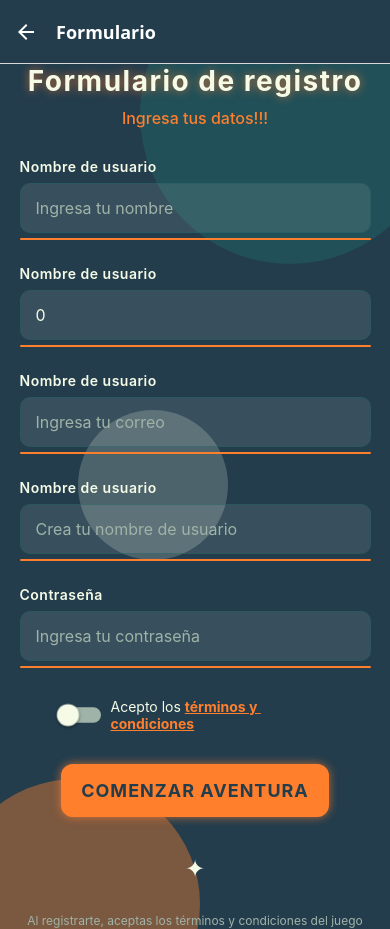
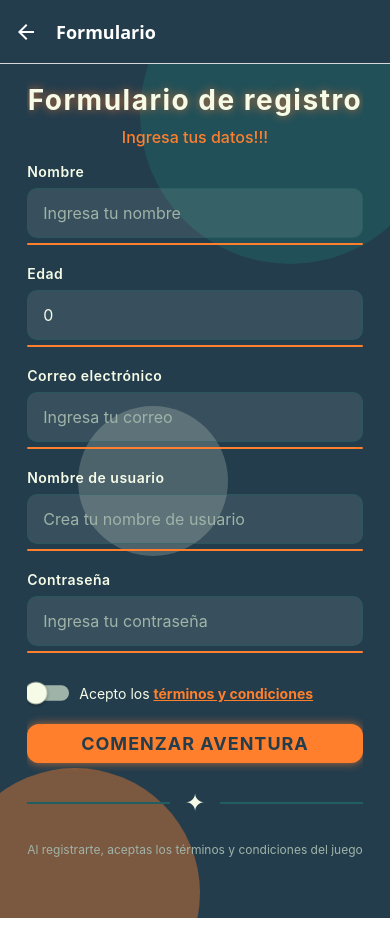
Before and after one commit to GersonTeranGT/movilesIIproyecto, a React Native app: screen /Formulario in a window 390 px wide. Built offline with nearby package versions, Linux system fonts and the light colour scheme.

Commit message:
implementacion de los datos user

```diff
--- a/screens/FormScreen.tsx
+++ b/screens/FormScreen.tsx
@@ -1,4 +1,4 @@
-import { Alert, StyleSheet, Switch, Text, TextInput, TouchableOpacity, Vibration, View } from 'react-native'
+import { Alert, ScrollView, StyleSheet, Switch, Text, TextInput, TouchableOpacity, Vibration, View } from 'react-native'
 import React, { useState } from 'react'
 import { supabase } from '../service/supabase/config'
 import AlertPersonalizado from '../components/AlertPersonalizado'
@@ -20,7 +20,7 @@ export default function FormScreen({ navigation }: any) {
 
 
   //funcion mostrarAlerta
-  const mostrarAlerta = (titulo: string, mensaje:string, tipo = "warning")=>{
+  const mostrarAlerta = (titulo: string, mensaje: string, tipo = "warning") => {
     setAlertTitle(titulo);
     setAlertMessage(mensaje);
     setAlertType(tipo);
@@ -89,6 +89,11 @@ export default function FormScreen({ navigation }: any) {
           <View style={styles.colorBlob3} />
         </View>
       </View>
+      <ScrollView
+        contentContainerStyle={styles.scrollContainer}
+        showsVerticalScrollIndicator={false}
+        keyboardShouldPersistTaps="handled"
+      >
 
         {/**titulos de la ventana*/}
         <Text style={styles.mainTitle}>Formulario de registro</Text>
@@ -97,7 +102,7 @@ export default function FormScreen({ navigation }: any) {
         {/**contenedor de los inputs*/}
         <View style={styles.inputsContainer}>
           <View style={styles.inputWrapper}>
-          <Text style={styles.inputLabel}>Nombre de usuario</Text>
+            <Text style={styles.inputLabel}>Nombre</Text>
             <TextInput
               style={styles.textInput}
               placeholder='Ingresa tu nombre'
@@ -108,24 +113,26 @@ export default function FormScreen({ navigation }: any) {
             <View style={styles.inputUnderline} />
           </View>
           <View style={styles.inputWrapper}>
-          <Text style={styles.inputLabel}>Nombre de usuario</Text>
+            <Text style={styles.inputLabel}>Edad</Text>
             <TextInput
               style={styles.textInput}
               placeholder='Ingresa tu edad'
               placeholderTextColor="#A0B3A8"
               value={edad.toString()}
               onChangeText={(texto) => setEdad(+texto)}
+              keyboardType='numeric'
             />
             <View style={styles.inputUnderline} />
           </View>
           <View style={styles.inputWrapper}>
-          <Text style={styles.inputLabel}>Nombre de usuario</Text>
+            <Text style={styles.inputLabel}>Correo electrónico</Text>
             <TextInput
               style={styles.textInput}
               placeholder='Ingresa tu correo'
               placeholderTextColor="#A0B3A8"
               value={correo}
               onChangeText={(texto) => setCorreo(texto)}
+              keyboardType='email-address'
             />
             <View style={styles.inputUnderline} />
           </View>
@@ -192,12 +199,13 @@ export default function FormScreen({ navigation }: any) {
         </Text>
 
         <AlertPersonalizado
-        visible= {showAlert}
+          visible={showAlert}
           onClose={() => setShowAlert(false)}
           title={alertTitle}
           message={alertMessage}
           type={"info"}
         />
+      </ScrollView>
     </View>
   )
 }
@@ -207,7 +215,7 @@ const styles = StyleSheet.create({
     flex: 1,
     backgroundColor: '#233D4D',
     justifyContent: 'center',
-    alignItems: 'center',
+    alignItems: 'center'
   },
   videoBackground: {
     position: 'absolute',
@@ -252,10 +260,16 @@ const styles = StyleSheet.create({
     backgroundColor: '#F5FBE6',
     opacity: 0.2,
   },
+  scrollContainer: {
+    flexGrow: 1,
+    justifyContent: 'center',
+  },
   formContainer: {
     backgroundColor: 'rgba(35, 61, 77, 0.85)',
     borderRadius: 20,
     padding: 25,
+    marginHorizontal: 20,
+    marginVertical: 30,
     borderWidth: 2,
     borderColor: '#215E61',
     shadowColor: '#FE7F2D',
@@ -263,12 +277,16 @@ const styles = StyleSheet.create({
     shadowOpacity: 0.5,
     shadowRadius: 20,
     elevation: 10,
+    width: '90%',
+    maxWidth: 400,
+    alignSelf: 'center',
   },
   mainTitle: {
     fontSize: 28,
     fontWeight: 'bold',
     textAlign: 'center',
     color: '#F5FBE6',
+    marginTop: 19,
     marginBottom: 10,
     letterSpacing: 1.5,
     textShadowColor: 'rgba(254, 127, 45, 0.7)',
@@ -279,14 +297,14 @@ const styles = StyleSheet.create({
     fontSize: 16,
     textAlign: 'center',
     color: '#FE7F2D',
-    marginBottom: 30,
+    marginBottom: 16,
     fontWeight: "500",
   },
   inputsContainer: {
-    width: "90%",
+    width: "100%",
   },
   inputWrapper: {
-    marginBottom: 25,
+    marginBottom: 20,
   },
   inputLabel: {
     fontSize: 14,
@@ -312,14 +330,34 @@ const styles = StyleSheet.create({
     width: '100%',
     borderRadius: 1,
   },
+  termsContainer: {
+    flexDirection: 'row',
+    alignItems: 'center',
+    marginTop: 10,
+    marginBottom: 20,
+  },
+  termsSwitch: {
+    transform: [{ scaleX: 1.1 }, { scaleY: 1.1 }],
+    marginRight: 12,
+  },
+  termsText: {
+    fontSize: 14,
+    color: '#F5FBE6',
+    flex: 1,
+    flexWrap: 'wrap',
+  },
+  termsLink: {
+    color: '#FE7F2D',
+    fontWeight: 'bold',
+    textDecorationLine: 'underline',
+  },
   registerButton: {
     backgroundColor: '#FE7F2D',
     borderRadius: 12,
-    paddingVertical: 16,
-    paddingHorizontal: 20,
+    paddingVertical: 9,
     alignItems: 'center',
-    marginTop: 17,
-    marginBottom: 17,
+    marginTop: 1,
+    marginBottom: 10,
     overflow: 'hidden',
     shadowColor: '#FE7F2D',
     shadowOffset: { width: 0, height: 0 },
@@ -348,7 +386,7 @@ const styles = StyleSheet.create({
     flexDirection: 'row',
     alignItems: 'center',
     justifyContent: 'center',
-    marginVertical: 20,
+    marginVertical: 15,
   },
   decorativeLine: {
     flex: 1,
@@ -366,30 +404,6 @@ const styles = StyleSheet.create({
     textAlign: 'center',
     marginTop: 10,
     lineHeight: 16,
-  },
-  termsContainer: {
-
-    flexDirection: 'row',
-    alignItems: 'center',
-    marginBottom: 15,
-    marginTop: 5,
-    zIndex: 1,
-    marginHorizontal: "15%"
-  },
-  termsSwitch: {
-    transform: [{ scaleX: 1.1 }, { scaleY: 1.1 }],
-    marginRight: 12,
-
-  },
-  termsText: {
-    fontSize: 14,
-    color: '#F5FBE6',
-    flex: 1,
-    flexWrap: 'wrap',
-  },
-  termsLink: {
-    color: '#FE7F2D',
-    fontWeight: 'bold',
-    textDecorationLine: 'underline',
+    marginBottom: 60,
   },
 })
--- a/screens/JuegoScreen.tsx
+++ b/screens/JuegoScreen.tsx
@@ -1,5 +1,5 @@
 // screens/JuegoScreen.tsx (renombrar a MenuScreen.tsx o modificar)
-import { StyleSheet, Text, View, TouchableOpacity } from 'react-native';
+import { StyleSheet, Text, View, TouchableOpacity, ScrollView, Vibration } from 'react-native';
 import React from 'react';
 
 export default function JuegoScreen({ navigation, route }: any) {
@@ -7,16 +7,23 @@ export default function JuegoScreen({ navigation, route }: any) {
   const nombreUsuario = route.params?.nombreUsuario || 'Jugador';
 
   const iniciarJuego = () => {
-    navigation.navigate('GameScreen', { nombreUsuario });
+    navigation.navigate("Juego", { nombreUsuario });
   };
 
   const verPuntuaciones = () => {
-    navigation.navigate('Puntuaciones');
+    navigation.navigate("Puntuacion", Vibration.vibrate(100));
   };
 
   return (
     <View style={styles.container}>
-      <Text style={styles.title}>🦗 CAZA INSECTOS 🐞</Text>
+      <ScrollView
+      contentContainerStyle={styles.scrollContainer}
+        showsVerticalScrollIndicator={false}
+        keyboardShouldPersistTaps="handled"
+      >
+
+
+      <Text style={styles.title}>🦗CAZA INSECTOS🐞</Text>
 
       <View style={styles.welcomeContainer}>
         <Text style={styles.welcomeText}>¡Bienvenido,</Text>
@@ -47,7 +54,7 @@ export default function JuegoScreen({ navigation, route }: any) {
       >
         <Text style={styles.scoresButtonText}>🏆 VER PUNTUACIONES</Text>
       </TouchableOpacity>
-
+      </ScrollView>
 
     </View>
   );
@@ -61,8 +68,14 @@ const styles = StyleSheet.create({
     padding: 20,
     paddingTop: 60,
   },
+  scrollContainer: {
+    flexGrow: 1,
+    justifyContent: 'center',
+    alignItems: 'center',
+
+  },
   title: {
-    fontSize: 32,
+    fontSize: 30,
     fontWeight: 'bold',
     color: '#FE7F2D',
     textAlign: 'center',
--- a/screens/LoginScreen.tsx
+++ b/screens/LoginScreen.tsx
@@ -1,4 +1,4 @@
-import { Alert, StyleSheet, Text, TextInput, TouchableOpacity, Vibration, View } from 'react-native'
+import { Alert, KeyboardAvoidingView, Platform, ScrollView, StyleSheet, Text, TextInput, TouchableOpacity, Vibration, View } from 'react-native'
 import React, { useState } from 'react'
 import AlertPersonalizado from '../components/AlertPersonalizado'
 
@@ -54,9 +54,15 @@ export default function LoginScreen({ navigation }: any) {
         </View>
       </View>
 
+      <ScrollView
+        contentContainerStyle={styles.scrollContainer}
+        showsVerticalScrollIndicator={false}
+        keyboardShouldPersistTaps="handled"
+      >
         {/**titulo y subtitulo*/}
         <Text style={styles.mainTitle}>Login</Text>
         <Text style={styles.subtitle}>Ingresa tus datos para empezar</Text>
+
 
         {/**contenedros de inputs*/}
         <View style={styles.inputsContainer}>
@@ -101,6 +107,7 @@ export default function LoginScreen({ navigation }: any) {
         <Text style={styles.footerText}>
           Al iniciar sesión, aceptas los términos y condiciones del juego
         </Text>
+      </ScrollView>
 
       {/**alertPersonalizado */}
       <AlertPersonalizado
@@ -110,6 +117,7 @@ export default function LoginScreen({ navigation }: any) {
         message={alertMessage}
         type={'info'}
       />
+
     </View>
   )
 }
@@ -164,6 +172,28 @@ const styles = StyleSheet.create({
     backgroundColor: '#F5FBE6',
     opacity: 0.2,
   },
+  scrollContainer: {
+    flexGrow: 1,
+    justifyContent: 'center',
+    alignItems: 'center',
+    paddingVertical: 30,
+  },
+  formContainer: {
+    backgroundColor: 'rgba(35, 61, 77, 0.85)',
+    borderRadius: 20,
+    padding: 25,
+    marginHorizontal: 20,
+    borderWidth: 2,
+    borderColor: '#215E61',
+    shadowColor: '#FE7F2D',
+    shadowOffset: { width: 0, height: 0 },
+    shadowOpacity: 0.5,
+    shadowRadius: 20,
+    elevation: 10,
+    width: '90%',
+    maxWidth: 400,
+    alignSelf: 'center',
+  },
   mainTitle: {
     fontSize: 28,
     fontWeight: 'bold',
@@ -174,7 +204,6 @@ const styles = StyleSheet.create({
     textShadowColor: 'rgba(254, 127, 45, 0.7)',
     textShadowOffset: { width: 0, height: 0 },
     textShadowRadius: 10,
-    zIndex: 1,
   },
   subtitle: {
     fontSize: 16,
@@ -182,15 +211,13 @@ const styles = StyleSheet.create({
     color: '#FE7F2D',
     marginBottom: 30,
     fontWeight: '500',
-    zIndex: 1,
   },
   inputsContainer: {
-    width: '90%',
-    marginBottom: 20,
-    zIndex: 1,
+    width: '100%',
+    marginBottom: 15,
   },
   inputWrapper: {
-    marginBottom: 25,
+    marginBottom: 20,
   },
   inputLabel: {
     fontSize: 14,
@@ -220,9 +247,9 @@ const styles = StyleSheet.create({
     backgroundColor: '#FE7F2D',
     borderRadius: 12,
     paddingVertical: 16,
-    paddingHorizontal: 20,
+    paddingHorizontal:16,
     alignItems: 'center',
-    marginTop: 20,
+    marginTop: 15,
     marginBottom: 15,
     overflow: 'hidden',
     shadowColor: '#FE7F2D',
@@ -231,7 +258,6 @@ const styles = StyleSheet.create({
     shadowRadius: 10,
     elevation: 8,
     position: 'relative',
-    zIndex: 1,
   },
   loginButtonText: {
     fontSize: 18,
@@ -251,8 +277,7 @@ const styles = StyleSheet.create({
   },
   registerLink: {
     alignItems: 'center',
-    marginBottom: 20,
-    zIndex: 1,
+    marginBottom: 15,
   },
   registerLinkText: {
     fontSize: 14,
@@ -263,8 +288,7 @@ const styles = StyleSheet.create({
     flexDirection: 'row',
     alignItems: 'center',
     justifyContent: 'center',
-    marginVertical: 20,
-    zIndex: 1,
+    marginVertical: 15,
   },
   decorativeLine: {
     flex: 1,
@@ -282,6 +306,17 @@ const styles = StyleSheet.create({
     textAlign: 'center',
     marginTop: 10,
     lineHeight: 16,
-    zIndex: 1,
-  }
+    marginBottom: 10,
+  },
+  forgotPassword: {
+    alignItems: 'flex-end',
+    marginBottom: 20,
+    marginTop: -5,
+  },
+  forgotPasswordText: {
+    fontSize: 14,
+    color: '#FE7F2D',
+    textDecorationLine: 'underline',
+    fontWeight: '500',
+  },
 })
```
Also changed, not shown: navigations/MainNavigator.tsx (+12 -2 lines), 1 other file (tests, documents, lock files or other folders). Lines whose indentation alone changed are shown as unchanged.
